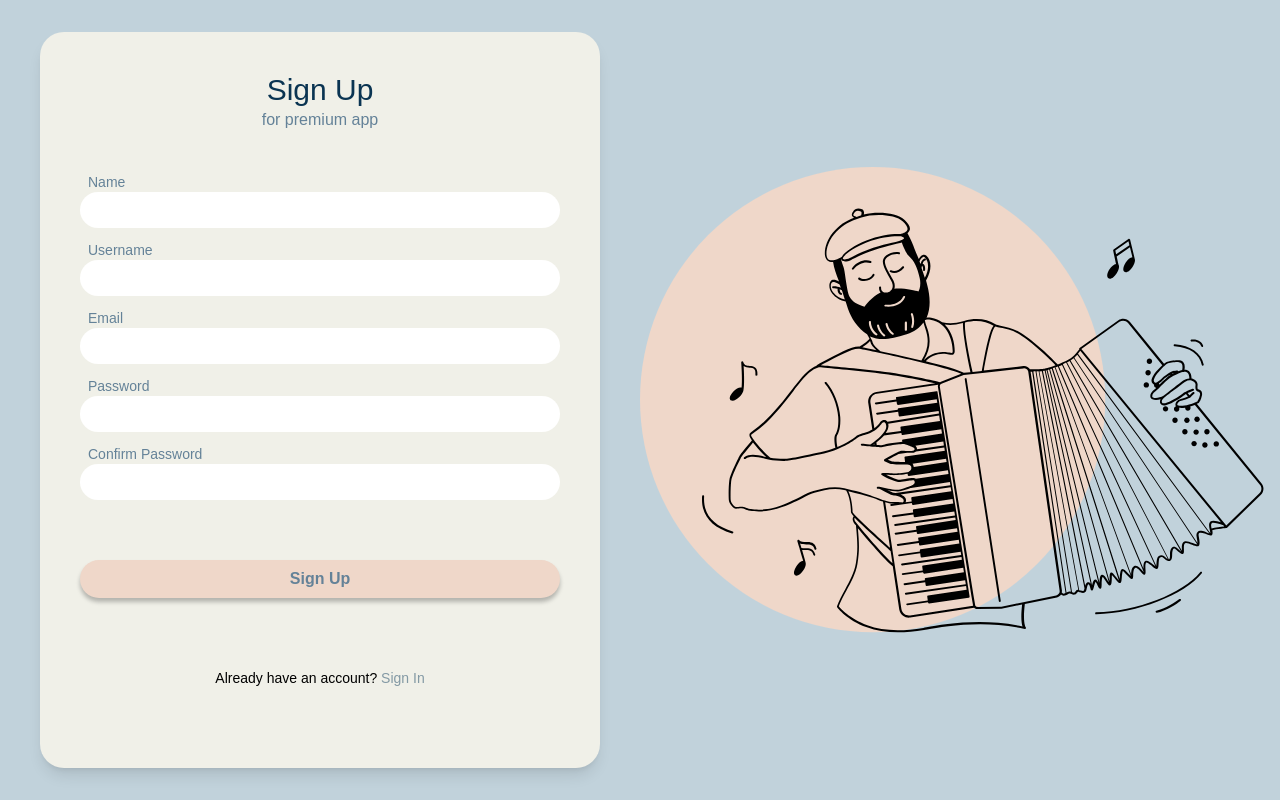
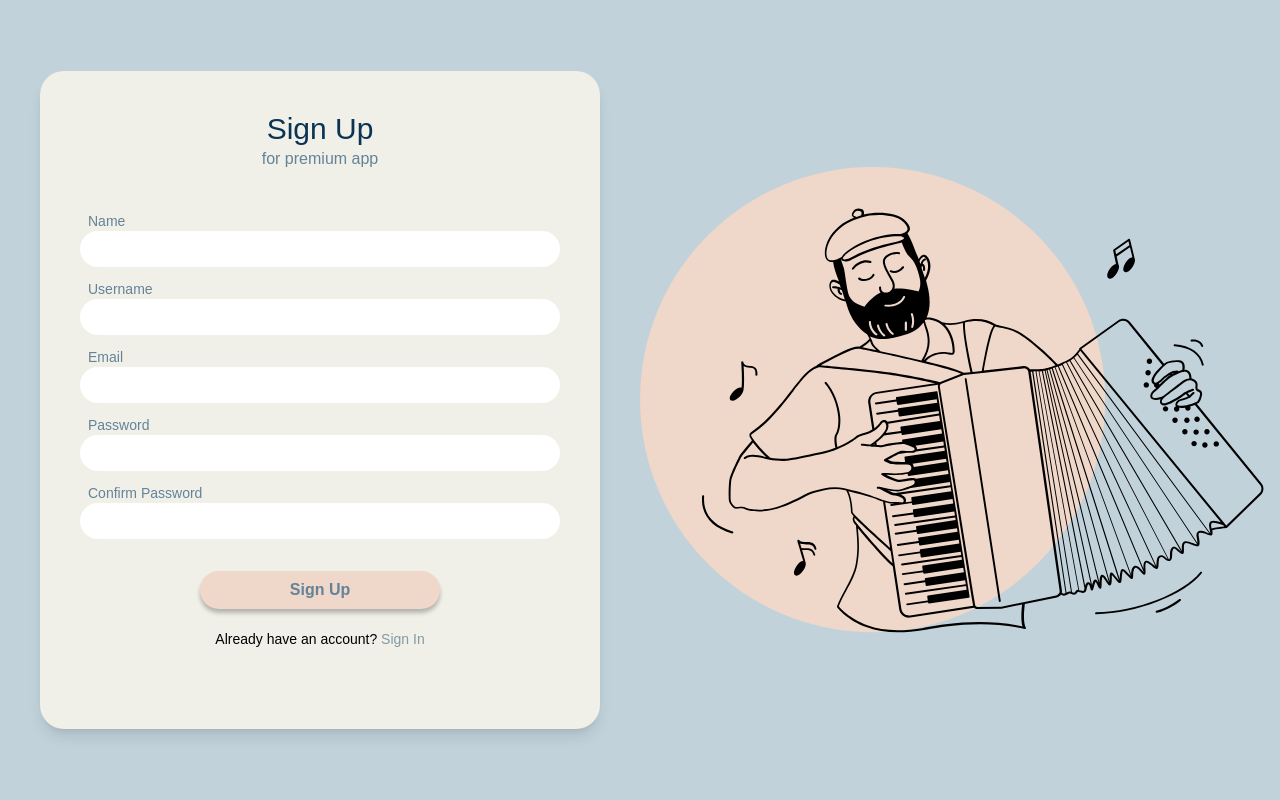
Before and after one commit to IF3110-2023-02-37/premium-app, a React (Vite) app: page /register in a window 1280 px wide. Built offline with nearby package versions, Linux system fonts and the light colour scheme.

Commit message:
fix register

```diff
--- a/package.json
+++ b/package.json
@@ -10,6 +10,7 @@
     "preview": "vite preview"
   },
   "dependencies": {
+    "dotenv": "^16.3.1",
     "localforage": "^1.10.0",
     "match-sorter": "^6.3.1",
     "react": "^18.2.0",
--- a/src/index.css
+++ b/src/index.css
@@ -25,9 +25,7 @@
   box-shadow: 0px 4px 4px 0px rgba(0, 0, 0, 0.25);
   border: none;
   padding: 10px;
-  margin-top: 60px;
   color: #648298;
   font-weight: 600;
   line-height: normal;
-  margin-bottom: 30px;
 }
--- a/src/pages/Register/Register.tsx
+++ b/src/pages/Register/Register.tsx
@@ -1,4 +1,5 @@
 import { ChangeEvent, FormEvent, useState } from "react"
+import { useNavigate } from "react-router-dom";
 
 interface FormRegister {
   displayName : string;
@@ -9,6 +10,8 @@ interface FormRegister {
 }
 
 export default function Register() {
+  const navigate = useNavigate();
+
   const [formData, setFormData] = useState<FormRegister> ({
     displayName: "",
     username: "",
@@ -32,8 +35,18 @@ export default function Register() {
     setError(''); //clear previous error
     console.log("test")
 
-    if (formData.username.length !== 8) {
-      setError('Username must be 8 characters long');
+    if (formData.username.length < 8) {
+      setError('Username must be at least 8 characters long');
+      return;
+    }
+
+    if (formData.password.length < 8) {
+      setError('Password too short, at least 8 characters');
+      return;
+    }
+
+    if (!/\d/.test(formData.password)) {
+      setError('Password must be at least consist one number')
       return;
     }
 
@@ -51,8 +64,8 @@ export default function Register() {
     }
 
     try {
-      const url = import.meta.env.SERVER_URL;
-      const response = await fetch (`${url}/register`, {
+      const url = import.meta.env.VITE_SERVER_URL;
+      const response = await fetch (`${url}/user/register`, {
         method: 'POST',
         headers: {
           'Content-Type': 'application/json',
@@ -63,12 +76,15 @@ export default function Register() {
       const responseData = await response.json(); // Parse the response data
       console.log(responseData); // Log the response data from the server
       if (response.ok) {
-        console.log('Registration successful');
+        navigate('/login');
+        console.log('success');
+
       } else {
-        setError('Registration failed'); // Handle registration failure
+        setError(responseData.message); // Handle registration failure
+
       }
     } catch (error) {
-      setError('Api error, registration failed');
+      console.error(error)
     }
 
   }
@@ -78,10 +94,10 @@ export default function Register() {
       <div className="w-screen h-screen bg-blue50 flex flex-row items-center">
 
         <div className="right-container w-[50%] md:w-full px-10 ">
-          <div className="login-container w-full flex flex-col pt-10 text-center rounded-3xl bg-yellow100 min-h-[70vh] shadow-lg">
+          <div className="login-container w-full max-h-[100vh] flex flex-col pt-10 text-center rounded-3xl bg-yellow100 min-h-[70vh] shadow-lg">
             <p className="text-3xl text-blue400">Sign Up</p>
             <p className="text-md text-blue300 mb-5">for premium app</p>
-            <form onSubmit={handleSubmit} className="flex flex-col w-full h-full px-10 pt-5 pb-10" action="">
+            <form onSubmit={handleSubmit} className="flex flex-col w-full h-full px-10 pt-5 pb-5" action="">
 
               <label htmlFor="displayName" className="self-start text-sm px-2 text-blue300">Name</label>
               <input
@@ -127,8 +143,8 @@ export default function Register() {
                 onChange={handleInputChange}
                 name = "confirmPassword"
                 required/>
-               <p className="self-start text-sm px-5 text-red100">{error}</p>
-              <button type="submit" className="btn-var1">Sign Up</button>
+              <p className="self-start text-sm px-5 text-red100 mt-3">{error}</p>
+              <button type="submit" className="btn-var1 w-[50%] self-center mt-5">Sign Up</button>
             </form>
 
             <p className="text-sm mb-20">Already have an account?<a href="login" className="text-blue350 hover:text-blue400"> Sign In</a></p>
```
Also changed, not shown: 2 other files (tests, documents, lock files or other folders).
